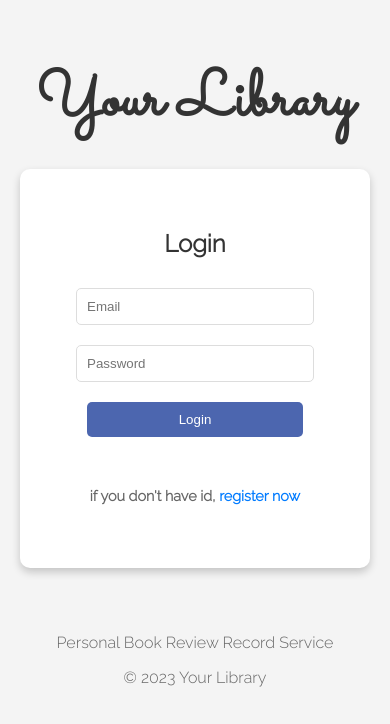
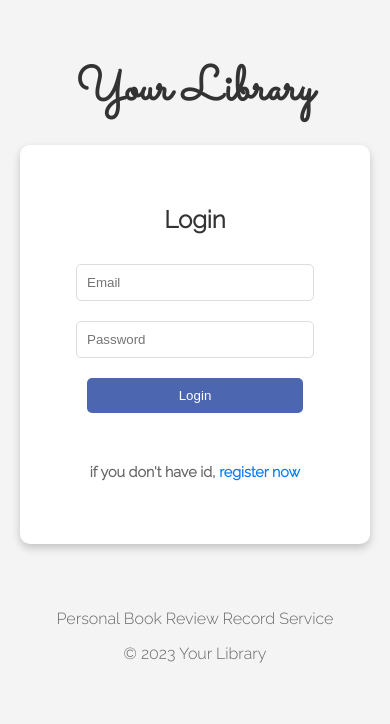
Before and after one commit to H4RURAKA/LibraryWebApp, a plain HTML site: page public/index.html in a window 390 px wide. Drawn offline with Linux system fonts and the light colour scheme; some packages are replaced by stand-ins of ours.

Commit message:
modified styles.css

```diff
--- a/public/styles.css
+++ b/public/styles.css
@@ -156,3 +156,10 @@ body {
 	color: #666;
 	font-size: 1em;
 }
+
+/* 반응형 웹 */
+@media screen and (max-width: 768px) {
+	#logo h1 {
+		font-size: 3em;
+	}
+}
```
